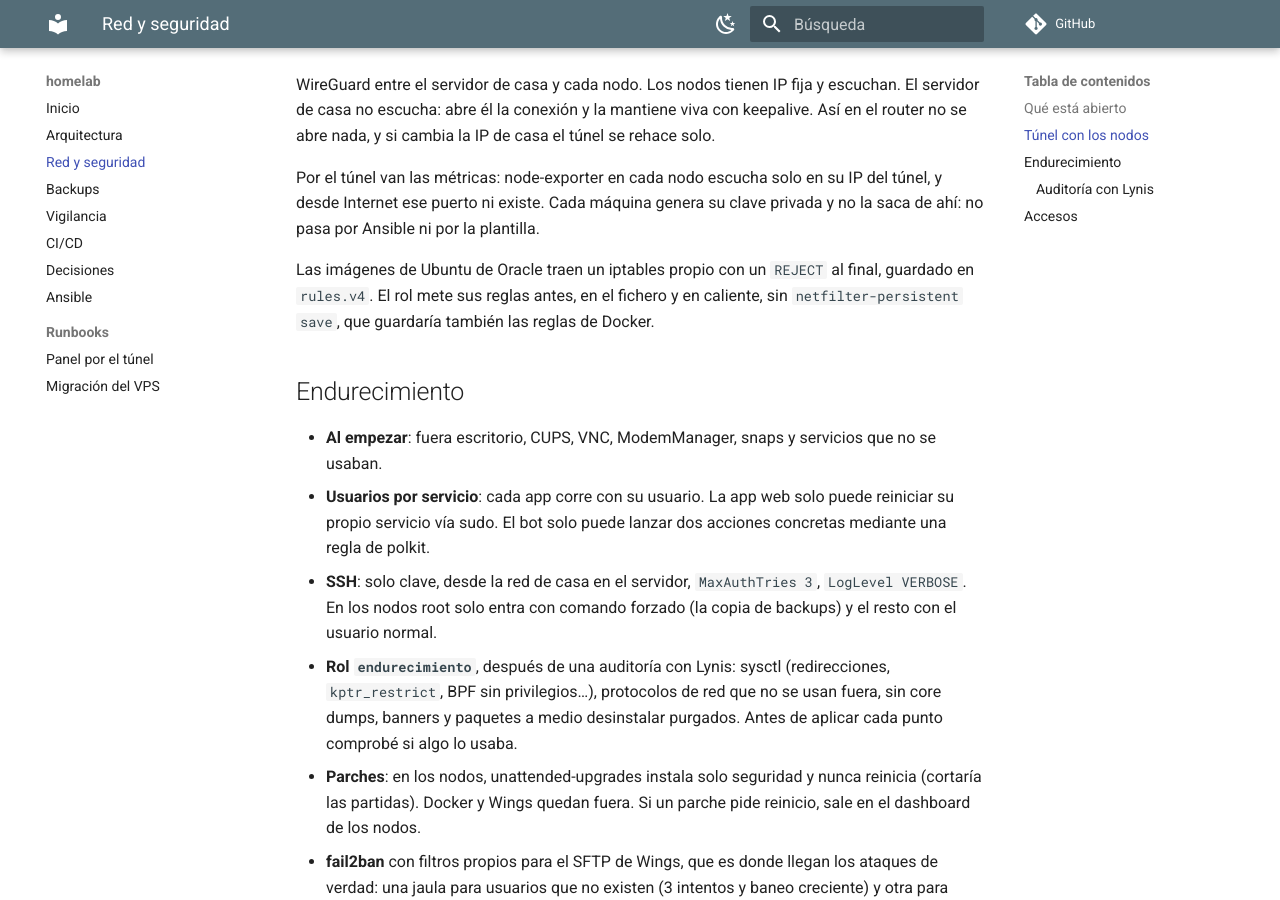
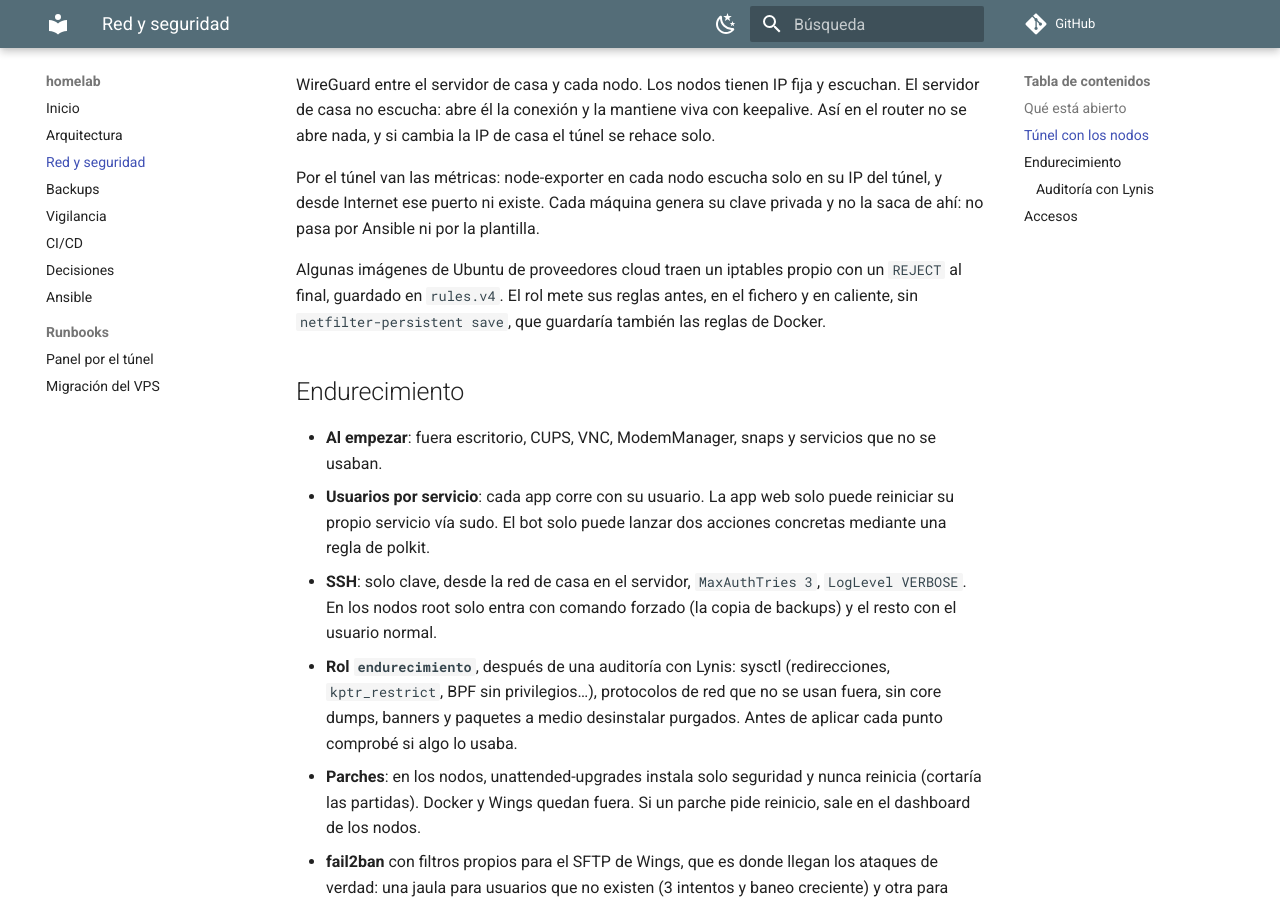
Before and after one commit to IsDerky/homelab, an MkDocs documentation site: the page built from docs/red-y-seguridad.md, in a window 1280 px wide and 900 px high, scrolled down 445 px. Built offline with MkDocs 1.6.1 and Material for MkDocs 9.7.7, drawn with Linux system fonts in a browser that asks for light colours; comment, search, counter and statistics services are not loaded.

Commit message:
Docs: nodos externos en vez de nombrar el proveedor

```diff
--- a/docs/red-y-seguridad.md
+++ b/docs/red-y-seguridad.md
@@ -12,7 +12,7 @@ WireGuard entre el servidor de casa y cada nodo. Los nodos tienen IP fija y escu
 
 Por el túnel van las métricas: node-exporter en cada nodo escucha solo en su IP del túnel, y desde Internet ese puerto ni existe. Cada máquina genera su clave privada y no la saca de ahí: no pasa por Ansible ni por la plantilla.
 
-Las imágenes de Ubuntu de Oracle traen un iptables propio con un `REJECT` al final, guardado en `rules.v4`. El rol mete sus reglas antes, en el fichero y en caliente, sin `netfilter-persistent save`, que guardaría también las reglas de Docker.
+Algunas imágenes de Ubuntu de proveedores cloud traen un iptables propio con un `REJECT` al final, guardado en `rules.v4`. El rol mete sus reglas antes, en el fichero y en caliente, sin `netfilter-persistent save`, que guardaría también las reglas de Docker.
 
 ## Endurecimiento
 
```
Also changed, not shown: README.md (+2 -2 lines), ansible/README.md (+4 -4 lines), docs/arquitectura.md (+2 -2 lines), docs/index.md (+1 -1 lines).
